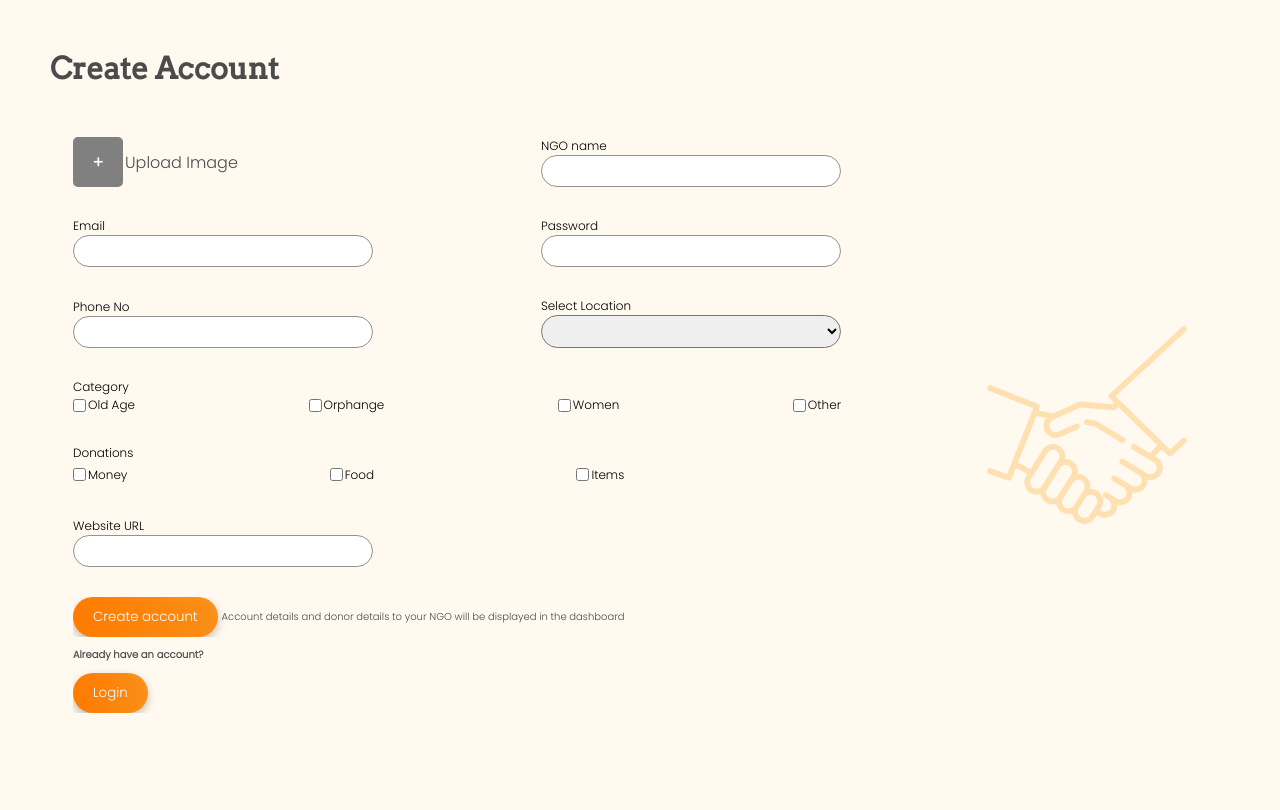
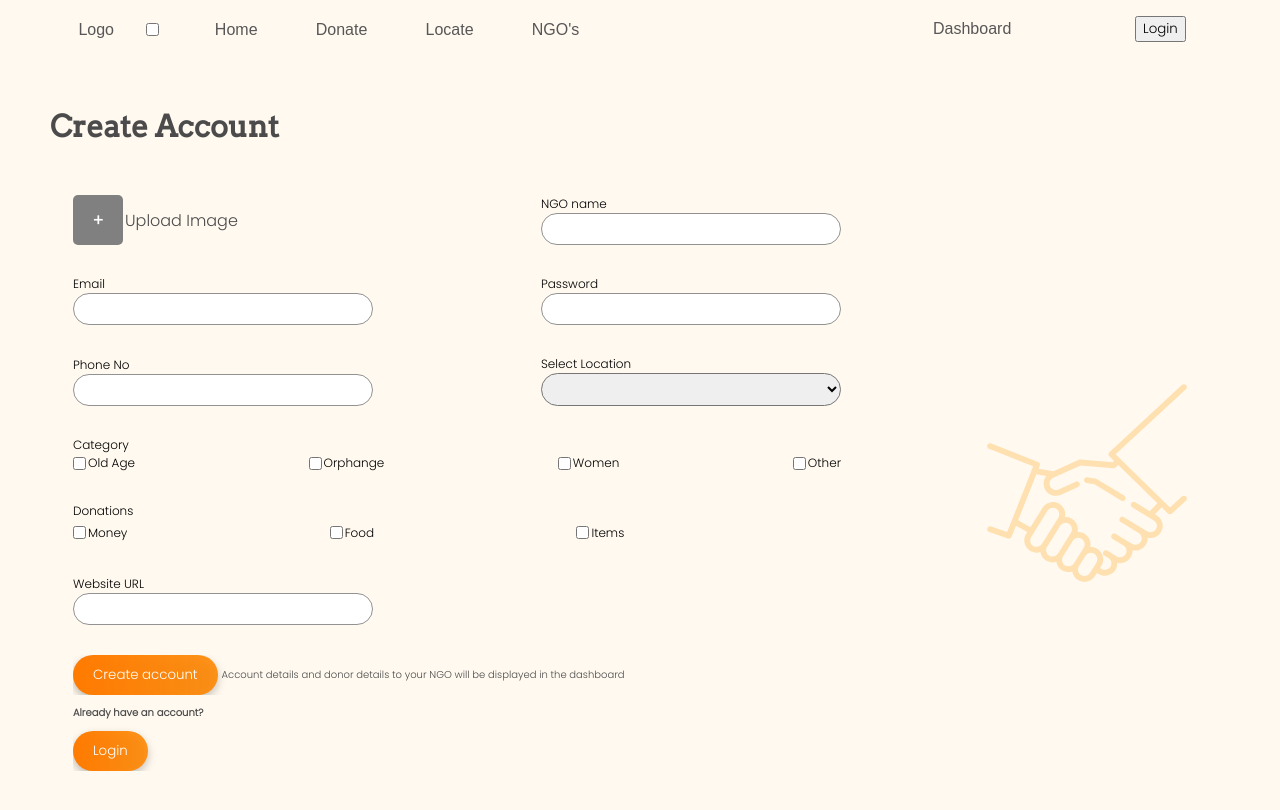
Before and after one commit to riddhisiddarkar/connects, a React (Create React App) app in the folder client/: page /register in a window 1280 px wide. Shown: the top 810 px of the page. Built offline with nearby package versions, Linux system fonts and the light colour scheme; no server answers.

Commit message:
adding the ui for navbar

```diff
--- a/client/src/AppRouter.jsx
+++ b/client/src/AppRouter.jsx
@@ -4,12 +4,14 @@ import AllNGOs from "./components/AllNGOs/AllNGOs";
 
 import Locate from "./components/Locate/Locate";
 import Login from "./components/Login/Login";
+import Navbar from "./components/Navbar/Navbar";
 import Register from "./components/Register/Register";
 import ReportProblem from "./components/ReportProblem/ReportProblem";
 
 const AppRouter = () => {
   return (
     <Router>
+      <Navbar />
       <Switch>
         <Route path="/" exact></Route>
         <Route path="/login">
--- /dev/null
+++ b/client/src/components/Navbar/Navbar.jsx
@@ -0,0 +1,45 @@
+import React from "react";
+
+import styles from "./Navbar.module.css";
+
+const Navbar = () => {
+  return (
+    <header className={styles.header}>
+      <div className={styles.container}>
+        <div className={styles.row}>
+          <div className={styles.logo}>
+            <a href="#">Logo</a>
+          </div>
+          <input type="checkbox" id="nav-check" />
+          <label for="nav-check" className={styles.nav_toggler}>
+            <span></span>
+          </label>
+          <nav className={styles.nav}>
+            <div className={styles.g1}>
+              <ul>
+                <li>
+                  <a href="#">Home</a>
+                </li>
+                <li>
+                  <a href="#">Donate</a>
+                </li>
+                <li>
+                  <a href="#">Locate</a>
+                </li>
+                <li>
+                  <a href="#">NGO's</a>
+                </li>
+              </ul>
+            </div>
+            <div className={styles.g2}>
+              <a href="#">Dashboard</a>
+              <button>Login</button>
+            </div>
+          </nav>
+        </div>
+      </div>
+    </header>
+  );
+};
+
+export default Navbar;
--- /dev/null
+++ b/client/src/components/Navbar/Navbar.module.css
@@ -0,0 +1,131 @@
+.header {
+  padding: 1rem;
+  position: relative;
+}
+.logo a {
+  font-size: 1.5rem;
+  margin-right: 2rem;
+}
+.g1 ul,
+.g2 {
+  display: flex;
+  justify-content: space-between;
+  align-items: center;
+}
+.g1 {
+  width: 40%;
+}
+.g2 {
+  width: 25%;
+}
+.g1 ul li {
+  list-style: none;
+}
+.row,
+.nav {
+  width: 90%;
+  margin: auto;
+  display: flex;
+  justify-content: space-between;
+  align-items: center;
+}
+.nav_toggler {
+  height: 1.7rem;
+  width: 2rem;
+  background-color: white;
+  border-radius: 4px;
+  cursor: pointer;
+  display: none;
+  align-items: center;
+  justify-content: center;
+}
+.nav_toggler span {
+  display: block;
+  height: 0.1rem;
+  background-color: #161616;
+  width: 1.4rem;
+  position: relative;
+}
+.container a {
+  text-decoration: none;
+  color: #575757;
+  font-family: "Montserrat", sans-serif;
+  font-size: 1rem;
+}
+.nav_toggler span::before,
+.nav_toggler span::after {
+  content: "";
+  position: absolute;
+  width: 100%;
+  height: 100%;
+  background-color: #161616;
+  left: 0;
+}
+.nav_toggler span::before {
+  top: -6px;
+}
+.nav_toggler span::after {
+  top: 6px;
+}
+
+@media only screen and (max-width: 1040px) {
+  .row nav .g2 {
+    width: 30%;
+  }
+}
+
+@media only screen and (max-width: 800px) {
+  .nav-toggler {
+    display: flex;
+  }
+  header .row nav {
+    border-top: 1px solid rgba(44, 42, 42, 0.2);
+    position: absolute;
+    left: 0;
+    top: 100%;
+    width: 100%;
+    flex-direction: column;
+    align-items: center;
+    padding: 1rem 0 1.5rem 0;
+    opacity: 0;
+    visibility: hidden;
+    z-index: 10;
+  }
+  .g1 ul,
+  .g2 {
+    flex-direction: column;
+    align-items: center;
+  }
+  .g1 ul li,
+  .g2 a {
+    margin: 0.5rem 0;
+  }
+  #nav-check:checked ~ nav {
+    opacity: 1;
+    visibility: visible;
+  }
+  #nav-check:focus ~ .nav-toggler {
+    box-shadow: 0 0 2px #000000;
+  }
+  #nav-check:checked ~ .nav-toggler span {
+    background-color: transparent;
+  }
+  #nav-check:checked ~ .nav-toggler span::before {
+    top: 0;
+    transform: rotate(45deg);
+  }
+  #nav-check:checked ~ .nav-toggler span::after {
+    top: 0;
+    transform: rotate(-45deg);
+  }
+}
+
+@media only screen and (max-width: 440px) {
+  .nav-toggler {
+    height: 1.5rem;
+    width: 1.7rem;
+  }
+  .nav-toggler span {
+    width: 1rem;
+  }
+}
```
Also changed, not shown: client/src/components/Home/Home.jsx (added, +9 -0 lines), client/src/components/Home/Home.module.css (added).
